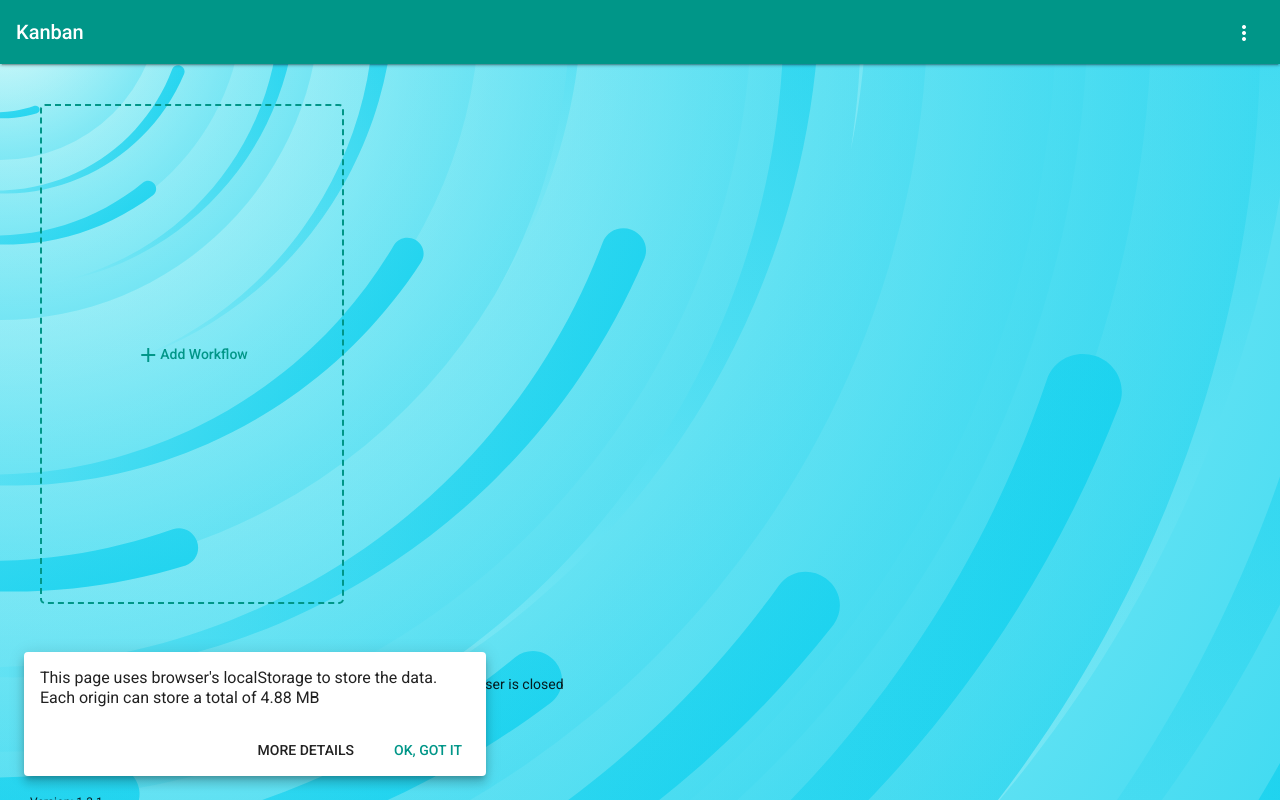
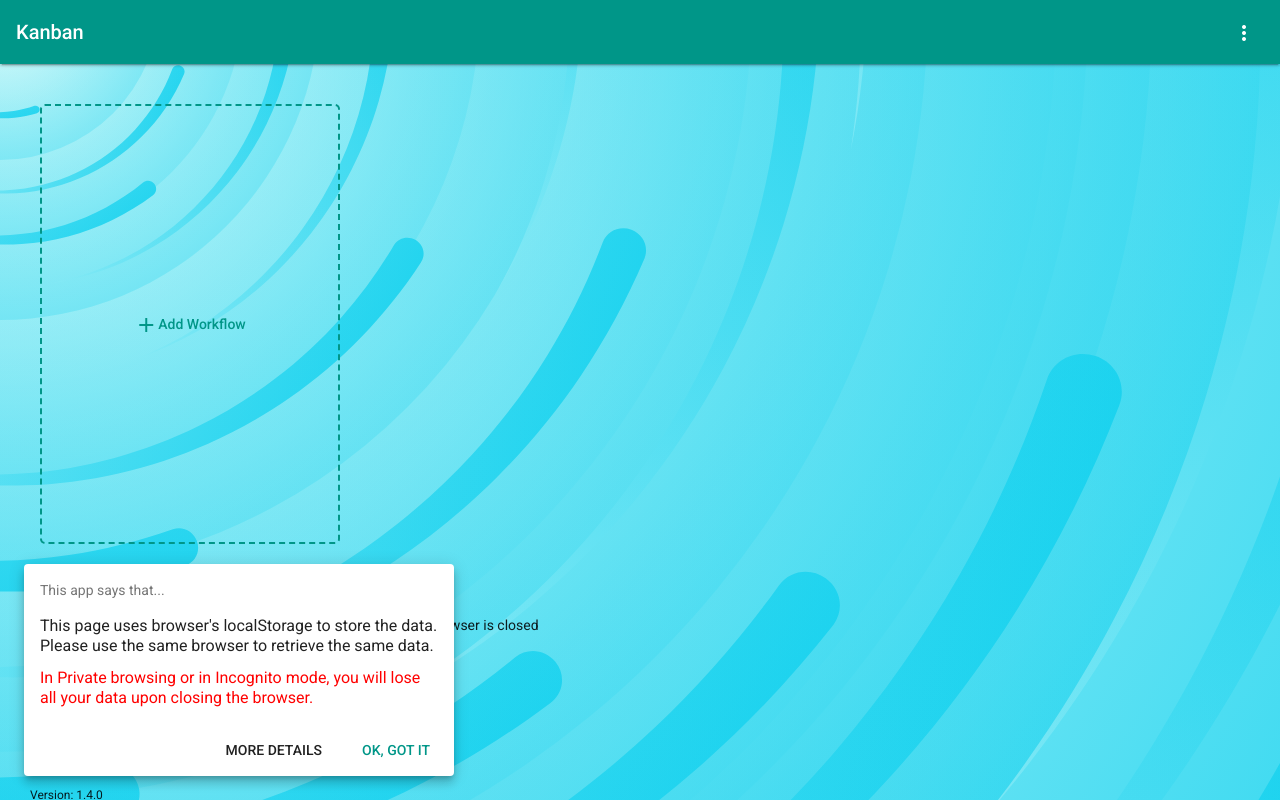
Before and after one commit to lightzane/basic-kanban, an Angular app: page / in a window 1280 px wide. Built offline with nearby package versions, Linux system fonts and the light colour scheme.

Commit message:
v1.4.0: add bootstrap; update consent storage info

```diff
--- a/package.json
+++ b/package.json
@@ -1,6 +1,6 @@
 {
     "name": "basic-kanban",
-    "version": "1.3.1",
+    "version": "1.4.0",
     "scripts": {
         "ng": "ng",
         "start": "ng serve",
@@ -21,6 +21,7 @@
         "@angular/platform-browser": "~12.1.2",
         "@angular/platform-browser-dynamic": "~12.1.2",
         "@angular/router": "~12.1.2",
+        "bootstrap": "^5.1.3",
         "rxjs": "~6.6.0",
         "tslib": "^2.2.0",
         "zone.js": "~0.11.4"
--- a/src/app/home/kanban/components/dialogs/wf-item-form/wf-item-form.component.html
+++ b/src/app/home/kanban/components/dialogs/wf-item-form/wf-item-form.component.html
@@ -14,7 +14,7 @@
             <mat-hint>Description is optional</mat-hint>
         </mat-form-field>
         <!-- Colors -->
-        <div class="container" *ngIf="displayColors">
+        <div class="container-fluid" *ngIf="displayColors">
             <mat-card style="margin-bottom: 20px; border-left: 4px solid transparent" [style.borderLeftColor]="color">
                 <mat-card-content>Choose color below</mat-card-content>
             </mat-card>
--- a/src/app/home/kanban/kanban.component.html
+++ b/src/app/home/kanban/kanban.component.html
@@ -77,23 +77,27 @@
         </div>
     </div>
     <div style="margin: 5px; padding: 15px">
-        <p><strong>Notice</strong>: Data is currently being saved in the browser's local storage<br />Do not go <code>incognito</code> if you do not want to lose your data when the browser is closed</p>
+        <p><strong>Notice</strong>: Data is currently being saved in <code>this</code> browser's local storage<br />Do not go <code>incognito</code> if you do not want to lose your data when the browser is closed<br />Use the same browser to retrieve same data.</p>
 
         <mat-card class="storage-card" style="width: 200px">
             <mat-card-content>
                 <mat-progress-bar mode="determinate" [value]="totalStoragePercent"></mat-progress-bar>
                 <div class="span-group">
                     <span class="mat-caption">{{ storageSize | shortenBytes }}</span>
-                    <span class="mat-caption">{{ maxStorageSize | shortenBytes }}</span>
+                    <span class="mat-caption">{{ maxStorageSize | shortenBytes: 0 }}</span>
                 </div>
             </mat-card-content>
         </mat-card>
 
+        <p>Your browser's page can store up until {{ maxStorageSize | shortenBytes: 0 }}.</p>
+
         <span class="mat-caption" style="margin-bottom: 20px">Version: {{ version }}</span>
     </div>
     <mat-card class="info-consent mat-elevation-z7" *ngIf="!docsCookies">
+        <mat-card-subtitle>This app says that...</mat-card-subtitle>
         <mat-card-content>
-            <p style="font-size: 16px">This page uses browser's localStorage to store the data. Each origin can store a total of {{ maxStorageSize | shortenBytes }}</p>
+            <p style="font-size: 16px">This page uses browser's localStorage to store the data. Please use the same browser to retrieve the same data.</p>
+            <p class="mat-body-1" style="font-size: 16px; color: red">In Private browsing or in Incognito mode, you will lose all your data upon closing the browser.</p>
         </mat-card-content>
         <mat-card-actions align="end">
             <a href="https://www.google.com/search?q=what+is+my+browser+max+local+storage&rlz=1C1GCEB_enPH906PH906&ei=zQT6YYWHN5OJoAS4_LqICg&ved=0ahUKEwjFobvek-D1AhWTBIgKHTi-DqEQ4dUDCA4&uact=5&oq=what+is+my+browser+max+local+storage&gs_lcp=Cgdnd3Mtd2l6EAM6BwgAEEcQsAM6CggAEEcQsAMQyQM6BwgAELADEEM6BAgAEA06BAghEApKBAhBGABKBAhGGABQ1iFY7DVgvzZoA3ACeACAAVSIAY0EkgEBN5gBAKABAcgBCcABAQ&sclient=gws-wiz" target="_blank" mat-button> MORE DETAILS</a>
--- a/src/styles.scss
+++ b/src/styles.scss
@@ -68,6 +68,30 @@ $basic-kanban-theme: mat.define-light-theme(
 
 /* You can add global styles to this file, and also import other style files */
 
+// Bootstrap
+// TODO npm i bootstrap@5
+// ! Important not to name @angular/material variables with the same variable name that bootstrap uses
+// Option B: Include parts of Bootstrap
+
+// 1. Include functions first (so you can manipulate colors, SVGs, calc, etc)
+@import "~bootstrap/scss/functions";
+
+// 2. Include any default variable overrides here
+
+// 3. Include remainder of required Bootstrap stylesheets
+@import "~bootstrap/scss/variables";
+@import "~bootstrap/scss/mixins";
+////@import "~bootstrap/scss/root"; // generate :root color palettes and fonts
+
+// 4. Include any optional Bootstrap CSS as needed
+@import "~bootstrap/scss/reboot";
+@import "~bootstrap/scss/utilities"; // utility classes for showing, hiding, aligning, and spacing content
+@import "~bootstrap/scss/containers";
+@import "~bootstrap/scss/grid"; // column and rows (e.g. .col-md-4)
+
+// 5. Include utilities API last to generate classes based on the Sass map in `_utilities.scss`
+@import "../node_modules/bootstrap/scss/utilities/api";
+
 html,
 body {
     height: 100%;
```
Also changed, not shown: 5 other files (tests, documents, lock files or other folders).
